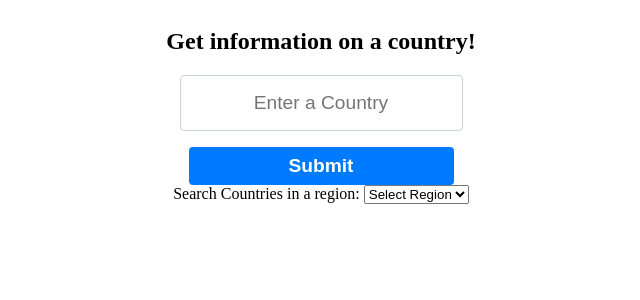
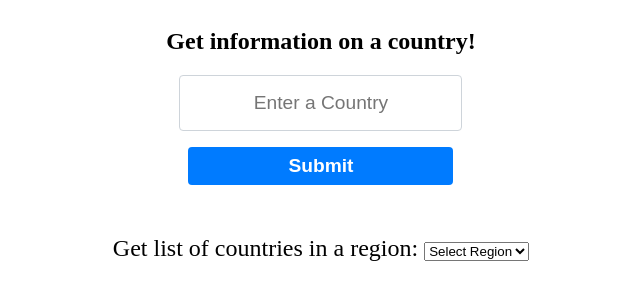
Before and after one commit to LiamANeeson/Countries_Information, a React (Create React App) app in the folder client/: page / in a window 1280 px wide. Shown: the top 300 px of the page, without its empty margins (319-959 px from the left). Built offline with nearby package versions, Linux system fonts and the light colour scheme.

Commit message:
Added stylings to button for region selection

```diff
--- /dev/null
+++ b/client/src/Components/RegionDropdown/RegionDropdown.css
@@ -0,0 +1,23 @@
+.button-caption{
+    padding: 40px;
+    margin-top: 10px;
+    font-size: 1.5rem;
+}
+
+.view-countries-btn {
+    width: 100%;
+    background-color: #007bff;
+    padding: 40px;
+    margin-top: 10px;
+    border: none;
+    border-radius: 0.25rem;
+    padding: 0.5rem 1rem;
+    font-size: 1.2rem;
+    font-weight: bold;
+    color: #fff;
+  }
+
+.view-countries-btn:hover {
+    background-color: #0062cc;
+    cursor: pointer;
+}
--- a/client/src/Components/RegionDropdown/RegionDropdown.js
+++ b/client/src/Components/RegionDropdown/RegionDropdown.js
@@ -1,5 +1,6 @@
 import React, { useState } from 'react';
 import { Link } from 'react-router-dom';
+import "./RegionDropdown.css"
 
 const RegionDropdown = () => {
   const [selectedRegion, setSelectedRegion] = useState('');
@@ -9,8 +10,8 @@ const RegionDropdown = () => {
   };
 
   return (
-    <div>
-      <label htmlFor="region">Search Countries in a region:  </label>
+    <div className='button-caption'>
+      <label htmlFor="region">Get list of countries in a region:  </label>
       <select id="region" value={selectedRegion} onChange={handleRegionChange}>
         <option value="">Select Region</option>
         <option value="africa">Africa</option>
@@ -21,7 +22,7 @@ const RegionDropdown = () => {
       </select>
       {selectedRegion && (
         <Link to={`countries/region/${selectedRegion}`}>
-          <button>View Countries</button>
+          <button className='view-countries-btn '>View Countries</button>
         </Link>
       )}
     </div>
```
Also changed, not shown: client/src/Components/CountryForm/CountryForm.css (indentation only).
